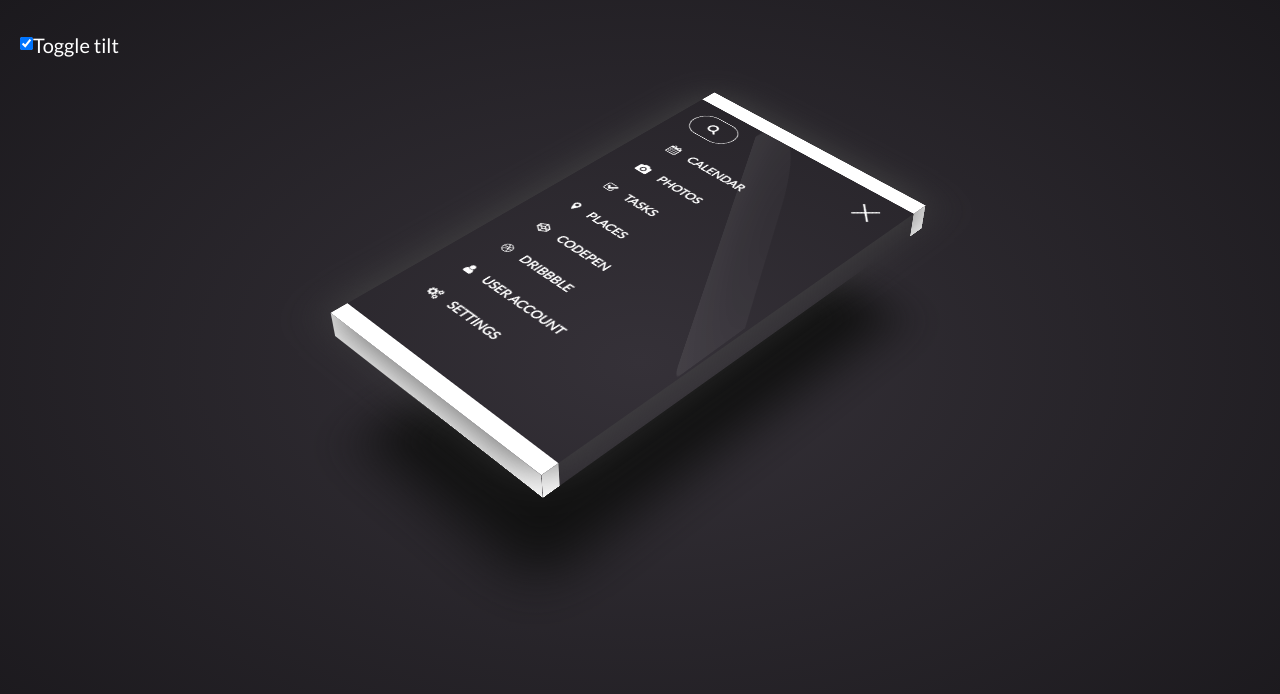
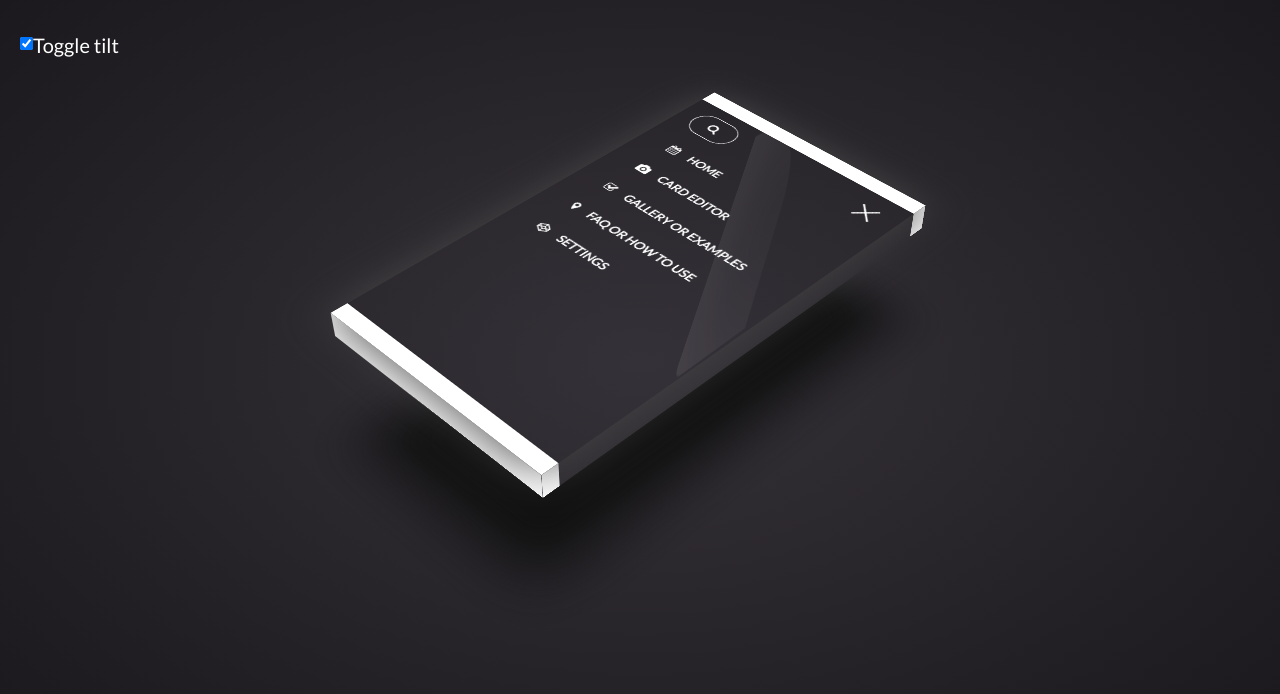
Before and after one commit to Kouk02/Skin-Card, a plain HTML site: page index.html in a window 1280 px wide. Shown: the part 38-732 px from the top of the page. Drawn offline with Linux system fonts and the light colour scheme.

Commit message:
edit list

```diff
--- a/index.html
+++ b/index.html
@@ -33,14 +33,14 @@
           <a class="exit" href="#" tabindex="0"></a>
         </div>
         <ul class="middle">
-          <li tabindex="0"><i class="fa fa-calendar"></i>Calendar</li>
-          <li tabindex="0"><i class="fa fa-camera"></i>Photos</li>
-          <li tabindex="0"><i class="fa fa-check-square-o"></i>Tasks</li>
-          <li tabindex="0"><i class="fa fa-map-marker"></i>Places</li>
-          <li tabindex="0"><i class="fa fa-codepen"></i>Codepen</li>
-          <li tabindex="0"><i class="fa fa-dribbble"></i>Dribbble</li>
-          <li tabindex="0"><i class="fa fa-user"></i>User account</li>
-          <li tabindex="0"><i class="fa fa-cogs"></i>Settings</li>
+          <li tabindex="0"><i class="fa fa-calendar"></i>Home</li>
+          <li tabindex="0"><i class="fa fa-camera"></i>Card Editor</li>
+          <li tabindex="0"><i class="fa fa-check-square-o"></i>Gallery or Examples</li>
+          <li tabindex="0"><i class="fa fa-map-marker"></i>FAQ or How to Use</li>
+          <li tabindex="0"><i class="fa fa-codepen"></i>Settings</li>
+          <!-- <li tabindex="0"><i class="fa fa-dribbble"></i>Dribbble</li>
+          <li tabindex="0"><i class="fa fa-user"></i>Settings</li>
+          <li tabindex="0"><i class="fa fa-cogs"></i>Settings</li> -->
         </ul>
         <div class="bottom"></div>
         <div class="menu-back"></div>
```
